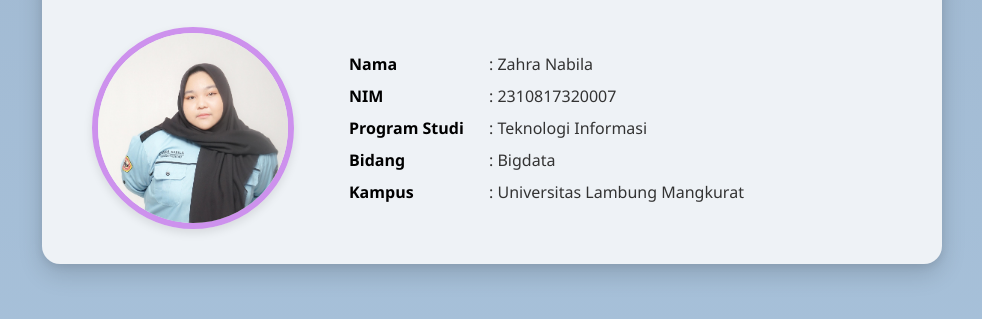
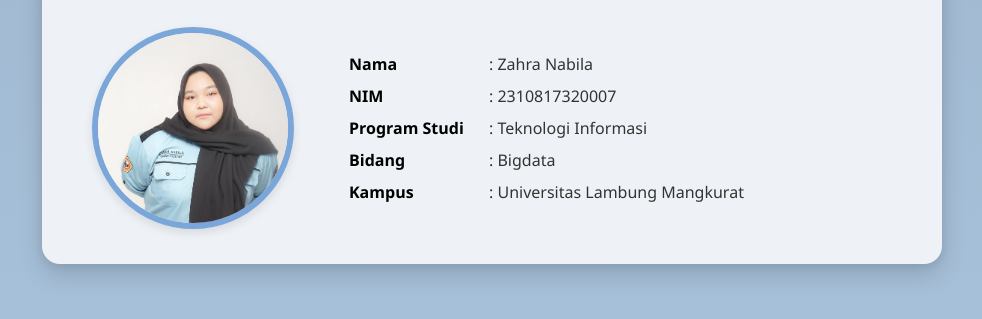
Before and after one commit to biilaaa/Komputasi-Awan, a plain HTML site: page index.html in a window 1280 px wide. Shown: the part 319-638 px from the top of the page, without its empty margins (148-1130 px from the left). Drawn offline with Linux system fonts and the light colour scheme.

Commit message:
Update Profile

```diff
--- a/index.html
+++ b/index.html
@@ -45,7 +45,7 @@
         height: 190px;
         border-radius: 50%;
 
-        border: 6px solid #cd91ed;
+        border: 6px solid #7aa6d9;
 
         object-fit: cover;
 
```
